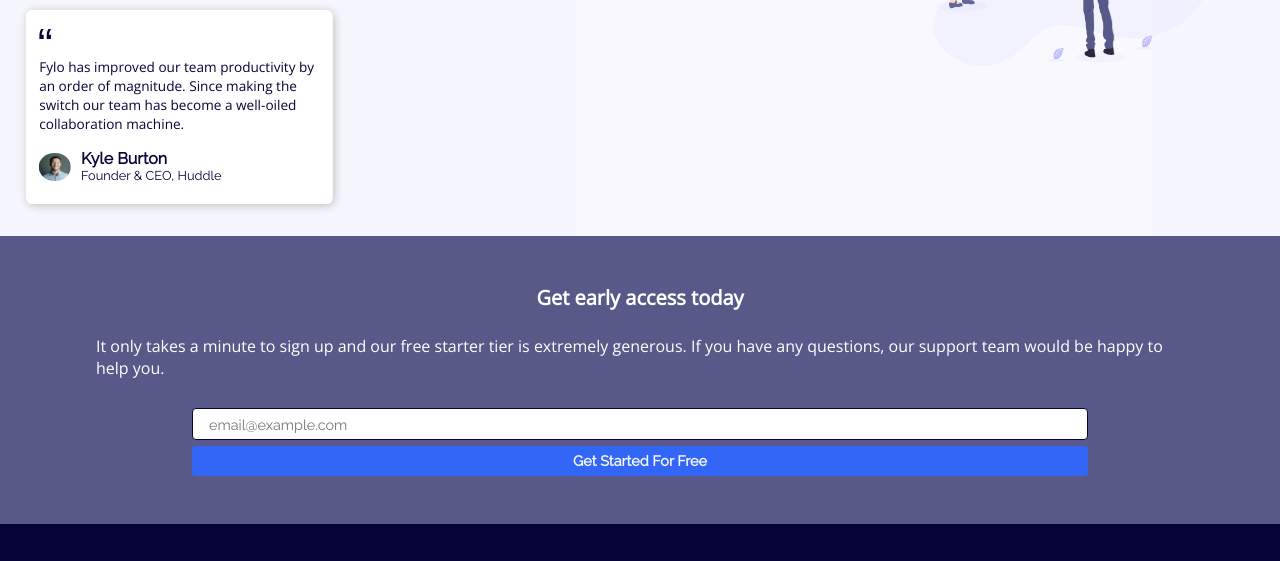
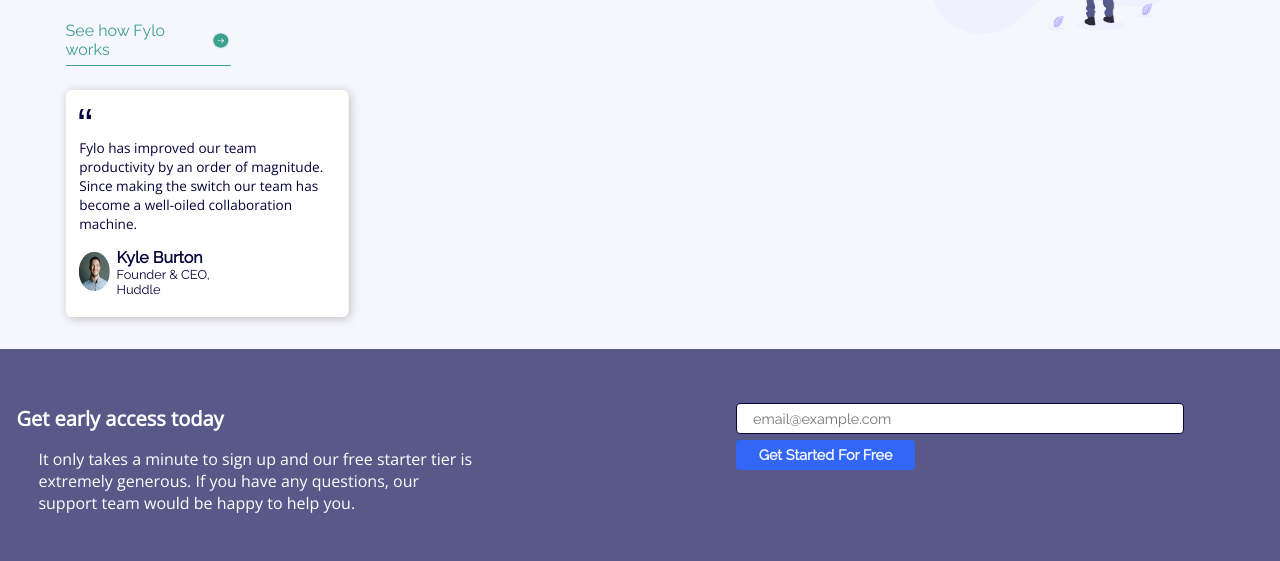
Before and after one commit to zubyCharles/fylo, a plain HTML site: page index.html in a window 1280 px wide. Shown: the part 836-1397 px from the top of the page. Drawn offline with nearby package versions, Linux system fonts and the light colour scheme.

Commit message:
email section

```diff
--- a/index.html
+++ b/index.html
@@ -127,13 +127,14 @@
       </div>
     </div>
 
+    <!--Sign up section-->
     <section class="sign-up-section">
       <div class="sign-up-container">
-        <div class="sign-up-header">
-          <h2 class="open-sans">Get early access today</h2>
-        </div>
 
         <div class="sign-up-text open-sans">
+          <div class="sign-up-header">
+            <h2 class="open-sans">Get early access today</h2>
+          </div>
           It only takes a minute to sign up and our free starter tier is extremely generous.
           If you have any questions, our support team would be happy to help you.
         </div>
--- a/sass/_main.scss
+++ b/sass/_main.scss
@@ -138,7 +138,7 @@ section.body-text {
     border: 1px solid $dark-blue;
     padding: 0.5rem 1rem;
     border-radius: 0.25rem;
-    font-size: 1.2rem;
+    font-size: 1rem;
 
     @include respond-desktop {
       font-size: 1rem;
@@ -163,6 +163,7 @@ section.body-text {
       &:hover {
         cursor: pointer;
         box-shadow: 8px 8px 15px $grey;
+        background: hsl(215, 90%, 58%);
       }
     }
   }
@@ -170,11 +171,13 @@ section.body-text {
 
 .hero2-productive-grid {
   @include respond-desktop {
+    padding: 0;
+    width: 100%;
+    height: fit-content;
     display: grid;
     grid-template-columns: 45% 40%;
     gap: 1%;
-    background: $lighter-grey;
-    background-image: url('images/bg-curve-desktop.svg') no-repeat;
+    background-color: $lighter-grey;
   }
 }
 
@@ -188,6 +191,8 @@ section.body-text {
   @include respond-desktop {
     transform: translateX(100%);
     padding-left: 20rem;
+    background: none;
+    padding-top: 0;
   }
 
   .hero-image-2 {
@@ -201,7 +206,7 @@ section.body-text {
 .productive-testimonial {
   @include respond-desktop {
     transform: translateX(-110%);
-    //margin-left: 10rem;
+    padding-left: 2.5rem;
   }
 }
 
@@ -247,6 +252,7 @@ section.body-text {
     }
 
     .testimonial-header {
+      cursor: pointer;
       width: 45%;
       margin: 0.8rem auto;
       padding: 0.35rem 0;
@@ -257,10 +263,18 @@ section.body-text {
       border-bottom: 1.5px solid $cyan;
       @include respond-desktop {
         margin: 0.2rem 0rem;
+        width: 35%;
+        &:hover {
+          cursor: pointer;
+          border-bottom: 1.5px solid hsl(150, 100%, 43%);
+        }
       }
 
       p {
         color: $cyan;
+        &:hover {
+          color: hsl(150, 100%, 43%);
+        }
       }
       img {
         width: 12%;
@@ -319,10 +333,19 @@ section.body-text {
     justify-content: space-between;
     height: 100%;
     width: 100%;
+    @include respond-desktop {
+      display: grid;
+      grid-template-columns: 40% 50%;
+      gap: 10%;
+    }
 
     .sign-up-header {
       width: fit-content;
       margin: 0 auto;
+      transform: translateY(-2rem);
+      @include respond-desktop {
+        transform: translate(-8.5rem, -1rem);
+      }
 
       h2 {
         font-size: 1.25rem;
@@ -357,6 +380,15 @@ section.body-text {
         font-size: 0.9rem;
         font-weight: 700;
         width: 100%;
+        @include respond-desktop {
+          transition: all 150ms ease-out 10ms;
+          width: 40%;
+          &:hover {
+            cursor: pointer;
+            box-shadow: 8px 8px 15px $pale-blue;
+            background: hsl(215, 90%, 58%);
+          }
+        }
       }
     }
   }
```
Also changed, not shown: style.css.
